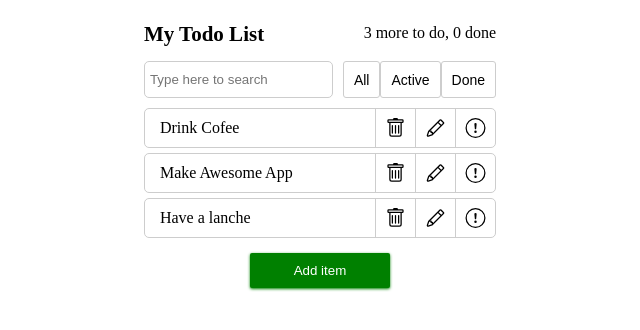
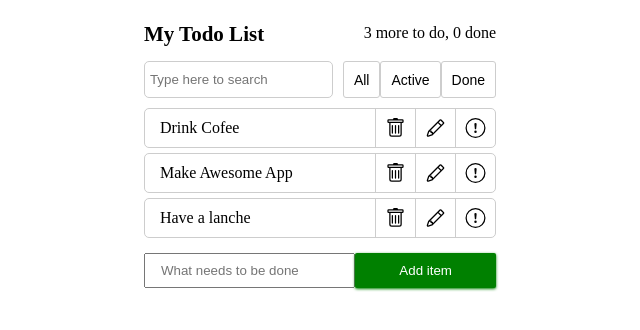
Before and after one commit to gnomi43/React-Todo-list, a React app: page / in a window 1280 px wide. Shown: the whole page, without its empty margins (320-960 px from the left). Built offline with nearby package versions, Linux system fonts and the light colour scheme.

Commit message:
Добавил возможность называть свою задачу

```diff
--- a/src/component/item-add-form/index.js
+++ b/src/component/item-add-form/index.js
@@ -3,12 +3,38 @@ import React from 'react';
 import "./item-add-form.css"
 
 export default class ItemAddForm extends React.Component{
+
+    constructor(){
+        super();
+
+        this.state = {
+            label: ''
+        };
+
+
+        this.onLabelChange = (event) =>{
+            this.setState({
+                label: event.target.value
+            });
+        };
+
+        this.onSubmit = (event) => {
+            event.preventDefault();
+            this.props.onItemAdded(this.state.label)
+        };
+    }
+
     render(){
         return (
-            <div className="item-add-form">
+            <form   className="item-add-form"
+                    onSubmit={this.onSubmit}>
+                <input  type="text"
+                        className="form-control"
+                        onChange={this.onLabelChange}
+                        placeholder="What needs to be done" />
                 <button className="item-add-form__btn"
-                onClick={() => this.props.onItemAdded("Hello World")}>Add item</button>
-            </div>
+                type="submit">Add item</button>
+            </form>
         )
     };
 };
--- a/src/component/item-add-form/item-add-form.css
+++ b/src/component/item-add-form/item-add-form.css
@@ -20,3 +20,9 @@
     box-shadow: none;
     outline: none;
 }
+
+.form-control{
+    box-sizing: border-box;
+    padding: 8px 15px;
+    width: 60%;
+}
```
Also changed, not shown: 1 other file.
